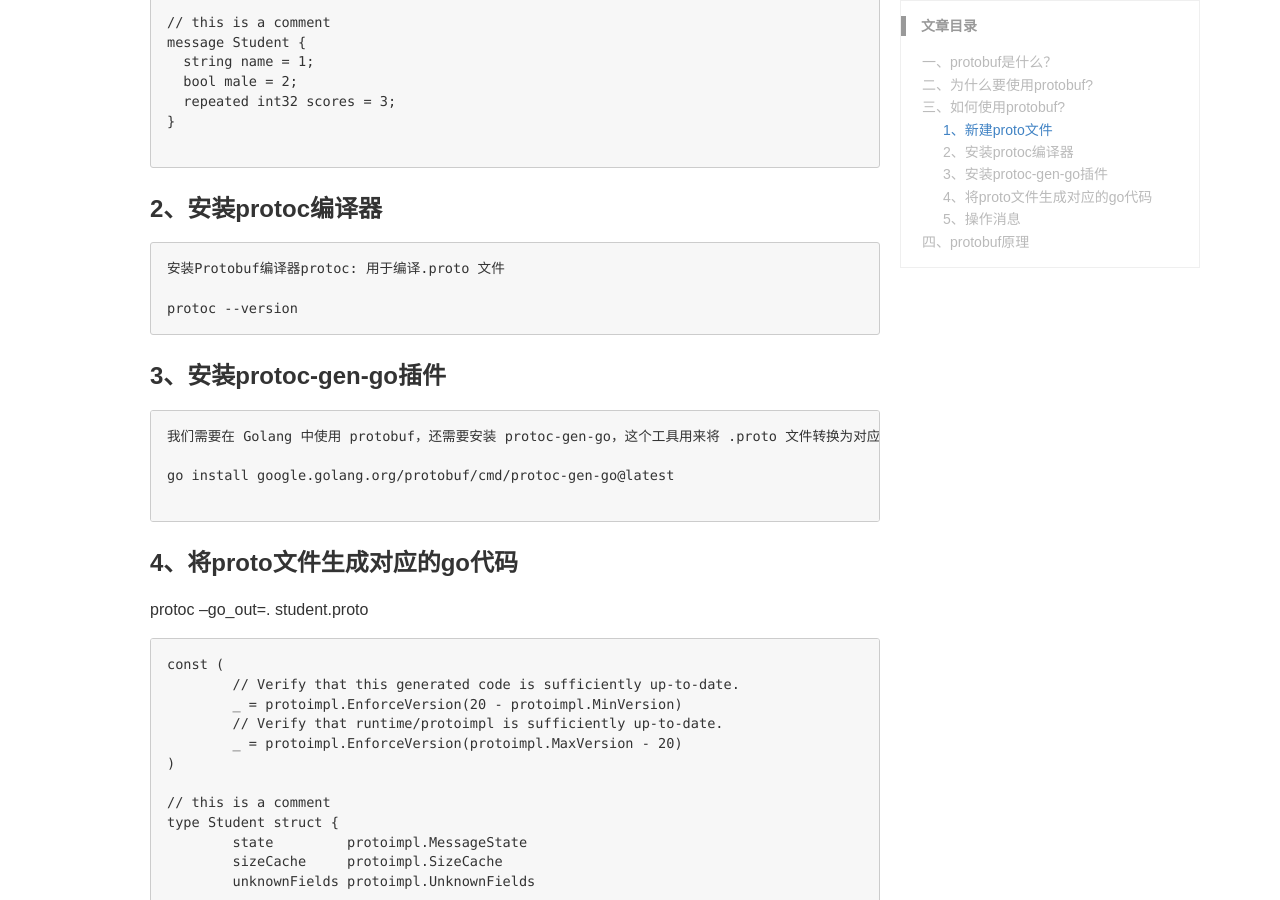
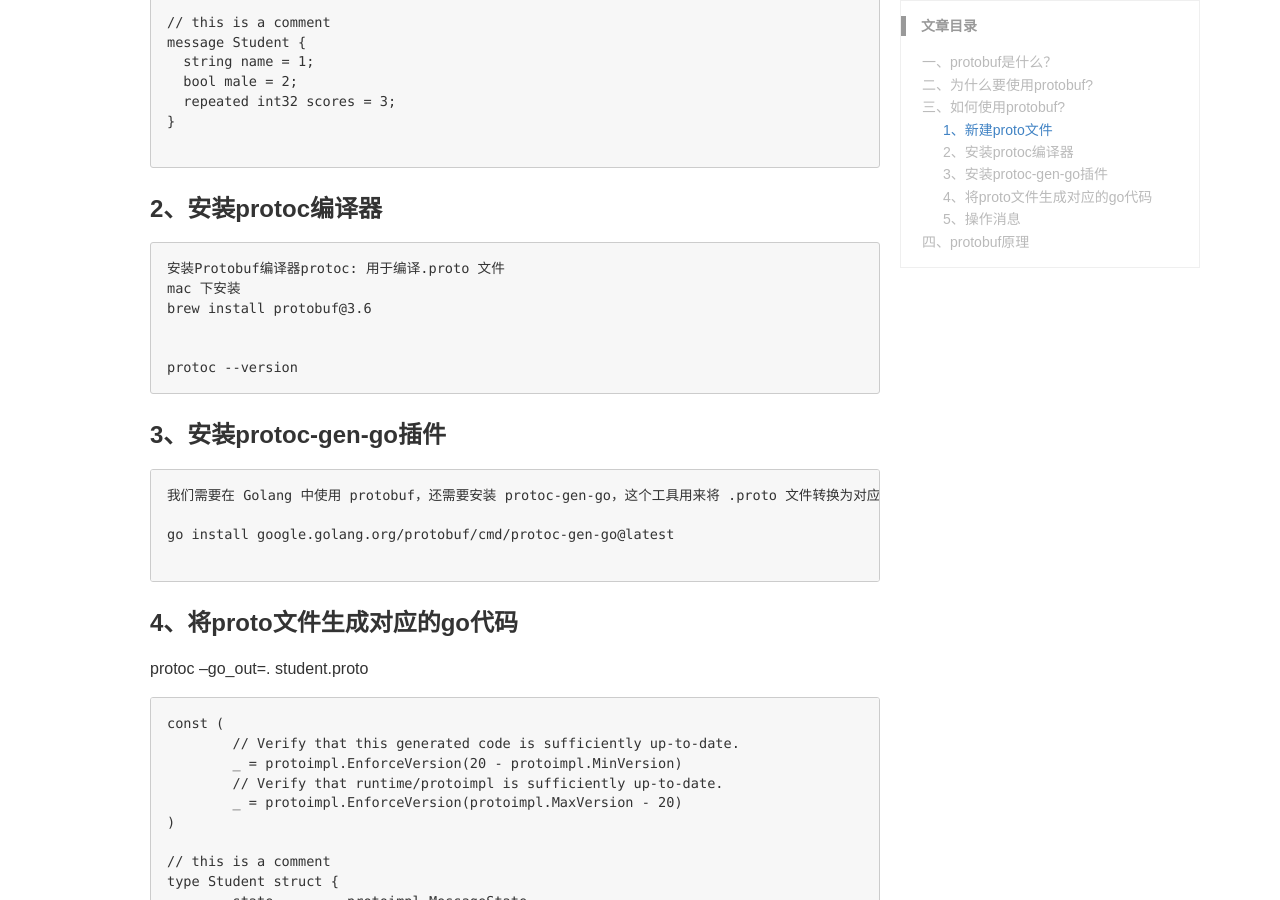
Before and after one commit to echo-music/echo-music.github.io, a Jekyll site: the page built from _posts/2023-04-01- protobuf入门教程.md, in a window 1280 px wide and 900 px high, scrolled down 2183 px. Built offline with Jekyll 4.4.1, drawn with Linux system fonts in a browser that asks for light colours; comment, search, counter and statistics services are not loaded.

Commit message:
proto buf

````diff
--- a/_posts/2023-04-01- protobuf入门教程.md
+++ b/_posts/2023-04-01- protobuf入门教程.md
@@ -103,6 +103,9 @@ message Student {
 ### 2、安装protoc编译器
 ```
 安装Protobuf编译器protoc: 用于编译.proto 文件
+mac 下安装
+brew install protobuf@3.6
+
 
 protoc --version
 ```
````
